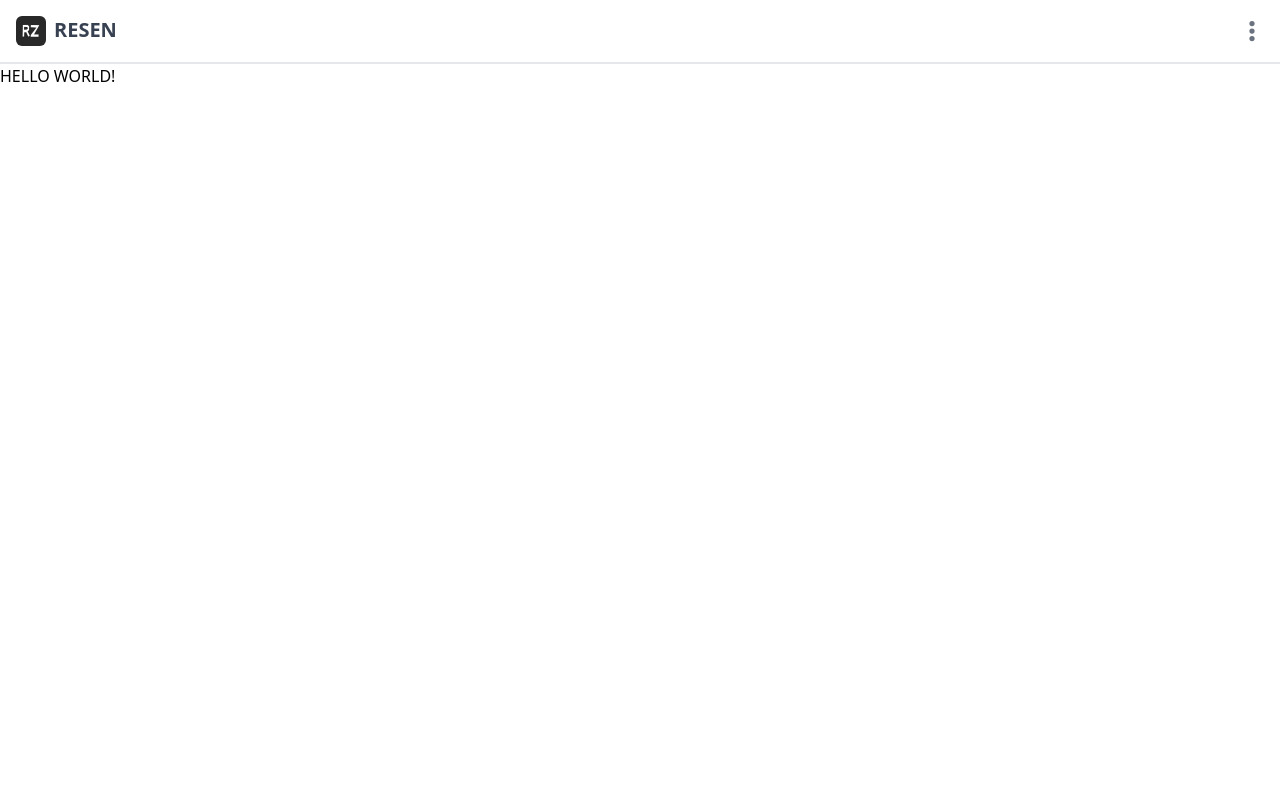
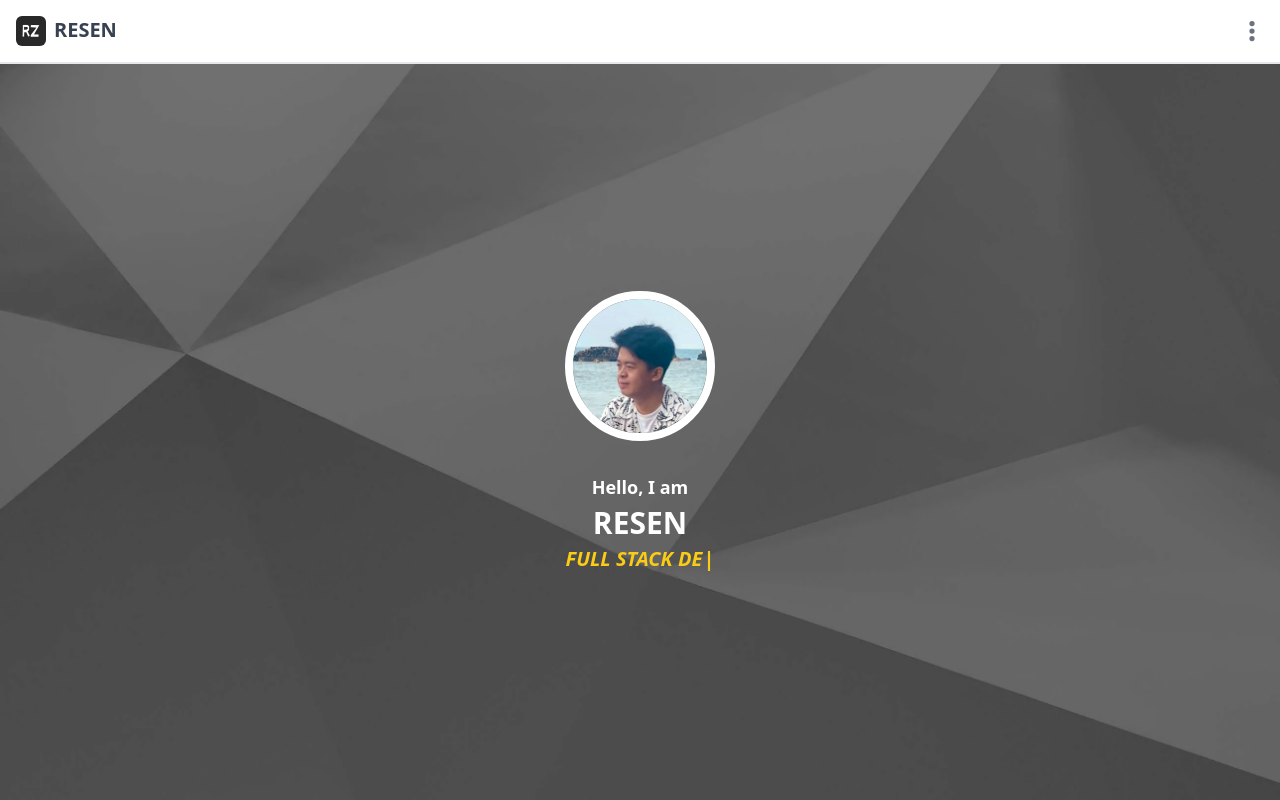
Before and after one commit to resenzhu/nextjs, a Next.js app: page / in a window 1280 px wide. Built offline with nearby package versions, Linux system fonts and the light colour scheme.

Commit message:
add simple landing page

```diff
--- a/src/app/page.tsx
+++ b/src/app/page.tsx
@@ -1,3 +1,4 @@
+import {Avatar, Specialty} from '@components/home';
 import {createMetadata} from '@utils/metadata';
 
 const metadata = createMetadata({
@@ -7,7 +8,35 @@ const metadata = createMetadata({
   url: '/'
 });
 
-const Page = (): JSX.Element => <section>HELLO WORLD!</section>;
+const Page = (): JSX.Element => (
+  <section className='h-[calc(100vh-4rem)]'>
+    <div className='absolute h-[calc(100vh-4rem)] w-full bg-[url("/home/jumbotron.webp")] bg-cover bg-center bg-no-repeat brightness-50'></div>
+    <div className='relative mx-4 flex h-full justify-center'>
+      <div className='flex flex-col items-center justify-center'>
+        <div className='pb-8'>
+          <Avatar
+            src='/home/avatar1.webp'
+            easter='/home/avatar2.webp'
+          />
+        </div>
+        <div className='flex flex-col items-center space-y-1 text-white'>
+          <div className='text-lg font-semibold'>Hello, I am</div>
+          <div className='text-3xl font-extrabold'>RESEN</div>
+          <div className='text-xl font-bold italic text-yellow-400'>
+            <Specialty
+              titles={[
+                'FULL STACK DEVELOPER',
+                'FRONT END DEVELOPER',
+                'BACK END DEVELOPER',
+                'MIDDLEWARE DEVELOPER'
+              ]}
+            />
+          </div>
+        </div>
+      </div>
+    </div>
+  </section>
+);
 
 export {metadata};
 export default Page;
```
